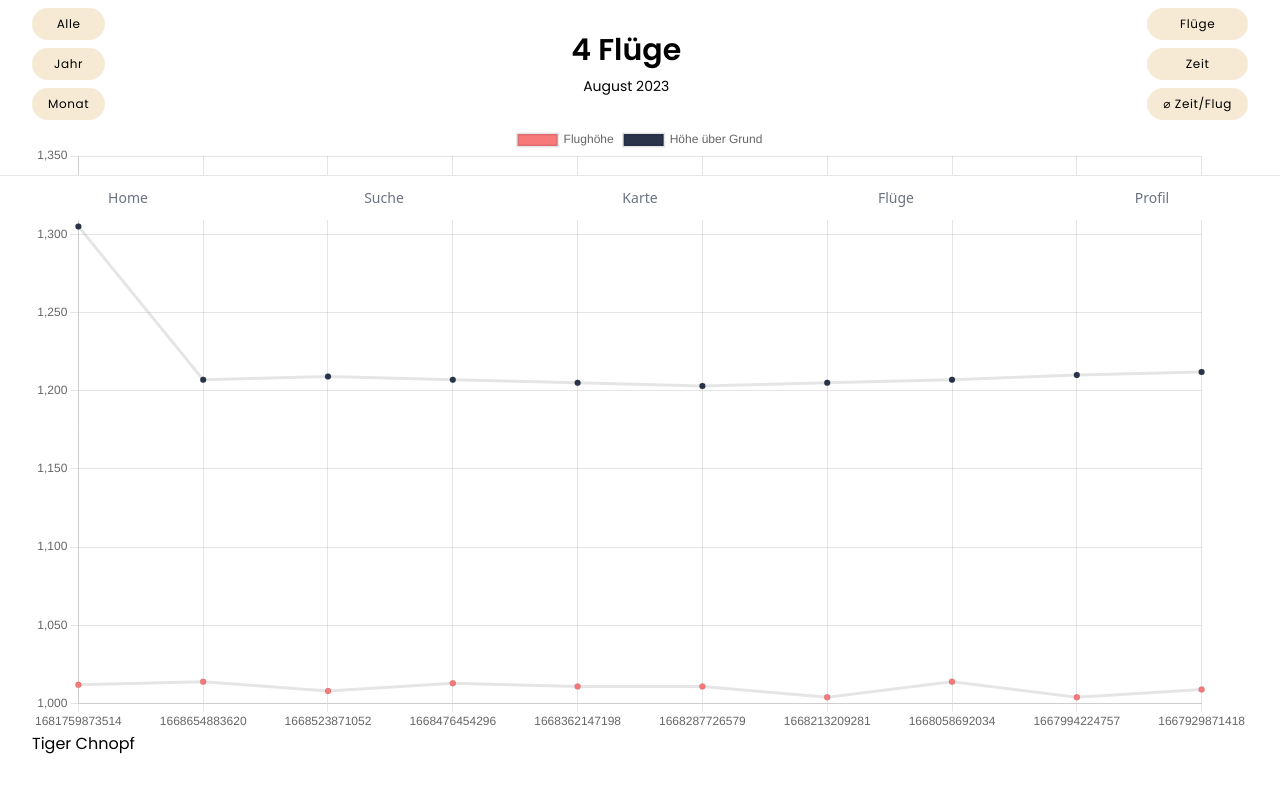
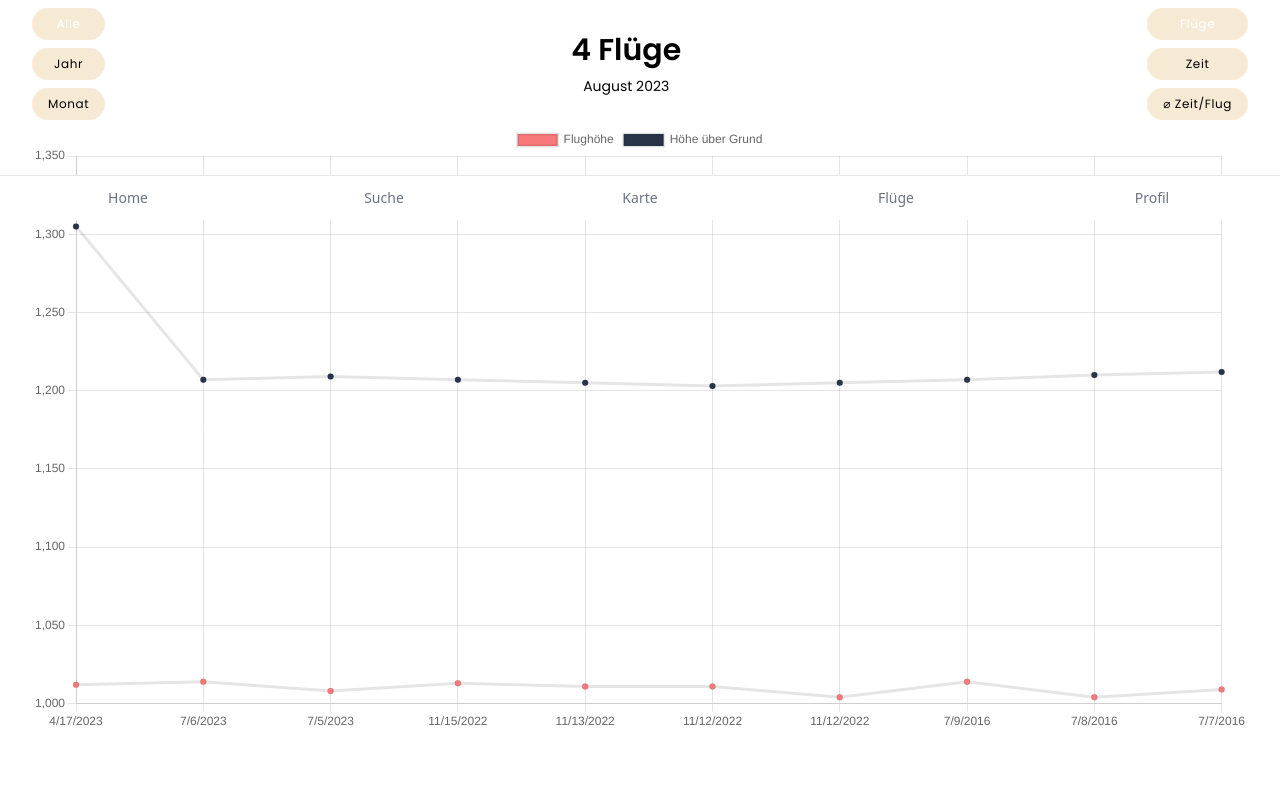
Before and after one commit to MattiaBaertschi/Paragliding-App, a Vue app in the folder client/: page /#/user in a window 1280 px wide. Shown: the part 580-1380 px from the top of the page. Built offline with nearby package versions, Linux system fonts and the light colour scheme; what vue3-openlayers would draw is missing.

Commit message:
User Chart Zeitfunktionen

```diff
--- a/client/src/components/UserLineChart.vue
+++ b/client/src/components/UserLineChart.vue
@@ -1,5 +1,5 @@
 <template>
-    <Line id="my-chart-id" :options="chartOptions" :data="chartData"/>
+    <Line id="my-chart-id" :options="chartOptions" :data="convertLabelsToReadableDates(chartData)"/>
 </template>
 
 <script setup>
@@ -11,7 +11,7 @@ ChartJS.register(Title, Tooltip, Legend, ArcElement, CategoryScale)
 const props = defineProps({
   chartData: {
     type: Object,
-    default: ["1","2","3","4","5"]
+    default: []
     },
     chartOptions: {
         type: Object,
@@ -19,8 +19,14 @@ const props = defineProps({
     },
 })
 
+function convertLabelsToReadableDates(chartData) {
 
+  chartData.labels = chartData.labels.map(label => {
+    const date = new Date(label);
+    return date.toLocaleDateString();
+  });
 
-
+  return chartData;
+}
 
 </script>
--- a/client/src/views/UserProfile.vue
+++ b/client/src/views/UserProfile.vue
@@ -1,5 +1,4 @@
 <template>
-
     <div class="flex flex-col items-center">
     <img src="https://www.shutterstock.com/image-vector/cheerful-gray-cat-enjoys-paragliding-260nw-1981432805.jpg" alt="Profilbild" class="w-32 h-32 rounded-full mb-4">
 
@@ -43,68 +42,61 @@
     <div>
         <div class="flex items-center justify-between mt-8">
             <div class="flex flex-col">
-                <button @click="setChartTimeFrame('all')" class="text-xs tracking-wider mr-2 px-4 py-2 my-1 bg-light rounded-full">Alle</button>
-                <button @click="setChartTimeFrame('year')"  class="text-xs tracking-wider mr-2 px-4 py-2 my-1 bg-light rounded-full">Jahr</button>
-                <button @click="setChartTimeFrame('month')" class="text-xs tracking-wider mr-2 px-4 py-2 my-1 bg-light rounded-full">Monat</button>
+                <button @click="setChartTimeFrame('all'); updateKey += 1" class="text-xs tracking-wider mr-2 px-4 py-2 my-1 bg-light rounded-full" :class="{ 'bg-black text-white': chartTimeFrame === 'all'}">Alle</button>
+                <button @click="setChartTimeFrame('year'); updateKey += 1"  class="text-xs tracking-wider mr-2 px-4 py-2 my-1 bg-light rounded-full" :class="{ 'bg-black text-white': chartTimeFrame === 'year'}">Jahr</button>
+                <button @click="setChartTimeFrame('month'); updateKey += 1" class="text-xs tracking-wider mr-2 px-4 py-2 my-1 bg-light rounded-full" :class="{ 'bg-black text-white': chartTimeFrame === 'month'}">Monat</button>
                 </div>
             <div class="text-center">
                 <div class="text-3xl font-bold mb-2">4 Flüge</div>
                 <div class="text-sm">August 2023</div>
             </div>
             <div class="flex flex-col">
-                <button @click="displayChartType = 0" class="text-xs tracking-wider ml-2 px-4 py-2 my-1 bg-light rounded-full">Flüge</button>
-                <button @click="displayChartType = 1" class="text-xs tracking-wider ml-2 px-4 py-2 my-1 bg-light rounded-full">Zeit</button>
-                <button @click="displayChartType = 2" class="text-xs tracking-wider ml-2 px-4 py-2 my-1 bg-light rounded-full">⌀ Zeit/Flug</button>
+                <button @click="displayChartType = 0" class="text-xs tracking-wider ml-2 px-4 py-2 my-1 bg-light rounded-full" :class="{ 'bg-black text-white': displayChartType === 0 }">Flüge</button>
+                <button @click="displayChartType = 1" class="text-xs tracking-wider ml-2 px-4 py-2 my-1 bg-light rounded-full" :class="{ 'bg-black text-white': displayChartType === 1 }">Zeit</button>
+                <button @click="displayChartType = 2" class="text-xs tracking-wider ml-2 px-4 py-2 my-1 bg-light rounded-full" :class="{ 'bg-black text-white': displayChartType === 2 }">⌀ Zeit/Flug</button>
             </div>
         </div>
         <div v-if="displayChartType == 0">
-            <UserLineChart :chartOptions="chartOptions" :chartData="chartData" />
+            <UserLineChart :chartOptions="chartOptions" :chartData="chartData" :key="updateKey"/>
         </div>
         <div v-if="displayChartType == 1">
-            <UserLineChart :chartOptions="chartOptions" :chartData="flightStats" />
+            <UserLineChart :chartOptions="chartOptions" :chartData="flightStats" :key="updateKey"/>
         </div>
         <div v-if="displayChartType == 2">
-            <UserLineChart :chartOptions="chartOptions" :chartData="timePerFlightStats" />
+            <UserLineChart :chartOptions="chartOptions" :chartData="timePerFlightStats" :key="updateKey"/>
         </div>
     </div>
-    <button @click="tiger()">Tiger Chnopf</button>
+    <div class="my-64">
+      <p class="mb-4">Cloudy übernimmt keine Gewähr für die Korrektheit der dargestelltetn Daten.</p>
+      <button class="text-xs tracking-wider ml-2 px-4 py-2 my-1 bg-light rounded-full">Alle Daten exportieren</button>
+      <button class="text-xs tracking-wider ml-2 px-4 py-2 my-1 bg-light rounded-full">Alle Daten Löschen</button>
+    </div>
 </template>
 
 <script setup>
-import { ref, computed, reactive } from "vue";
+import { ref, reactive } from "vue";
 import UserLineChart from "@/components/UserLineChart.vue";
 
-
-
+const updateKey = ref(0)
 const chartTimeFrame = ref("all");
 const displayChartType = ref(0);
 
 function setChartTimeFrame(value) {
+  chartData.labels = filterDataLabel(dataLabel, value)
+  flightStats.labels = filterDataLabel(datalabel1, value)
+  timePerFlightStats.labels = filterDataLabel(datalabel2, value)
+  // Wichtig damit Button als aktiv markiert wird
   chartTimeFrame.value = value
-  console.log("^^", chartTimeFrame.value)
-  computedDataLabel.value = filterDataLabel(dataLabel, chartTimeFrame.value)
-  console.log(computedDataLabel.value)
-  console.log(chartData)
-
 }
 
-const dataLabel = [
-  1681759873514,
-  1668654883620,
-  1668523871052,
-  1668476454296,
-  1668362147198,
-  1668287726579,
-  1668213209281,
-  1668058692034,
-  1667994224757,
-  1667929871418,
-];
+const dataLabel = [1681759873514, 1688654883620, 1688523871052, 1668476454296, 1668362147198, 1668287726579, 1668213209281, 1468058692034, 1467994224757, 1467929871418];
+const datalabel1 = [1681759873514, 1688654883620, 1688523871052, 1668476454296, 1668362147198]
+const datalabel2 = [1681759873514, 1688654883620, 1688523871052, 1668476454296, 1668362147198]
 const data2 = [1305, 1207, 1209, 1207, 1205, 1203, 1205, 1207, 1210, 1212];
 const data1 = [1012, 1014, 1008, 1013, 1011, 1011, 1004, 1014, 1004, 1009];
 
-const flightStats = reactive({
-  labels: ["1", "2", "3", "4", "5"],
+const flightStats = {
+  labels: filterDataLabel(datalabel1, "all"),
   datasets: [
     {
       data: [1, 2, 3, 4, 5],
@@ -112,10 +104,10 @@ const flightStats = reactive({
       backgroundColor: "#f87979",
     },
   ],
-});
+};
 
-const timePerFlightStats = reactive({
-  labels: ["1", "2", "3", "4", "5"],
+const timePerFlightStats = {
+  labels: filterDataLabel(datalabel2, "all"),
   datasets: [
     {
       data: [1.3, 2.5, 1.1, 0.3, 1.8],
@@ -123,12 +115,20 @@ const timePerFlightStats = reactive({
       backgroundColor: "#f87979",
     },
   ],
-});
+};
 
-
-
-const computedDataLabel = ref(filterDataLabel(dataLabel, chartTimeFrame.value))
-
+const chartData = {
+    labels: filterDataLabel(dataLabel, "all"),
+    datasets: [{
+    data: data1,
+    label: 'Flughöhe',
+    backgroundColor: '#f87979'
+    },
+    {data: data2,
+    label: 'Höhe über Grund',
+    backgroundColor: '#29344B'
+    }
+  ]};
 
 const chartOptions = { responsive: true };
 
@@ -148,17 +148,7 @@ function filterDataLabel(dataLabel, chartTimeFrame) {
   }
 }
 
-const chartData = {
-    labels: computedDataLabel.value,
-    datasets: [{
-    data: data1,
-    label: 'Flughöhe',
-    backgroundColor: '#f87979'
-    },
-    {data: data2,
-    label: 'Höhe über Grund',
-    backgroundColor: '#29344B'
-    }]};
+
 
 
 
```
